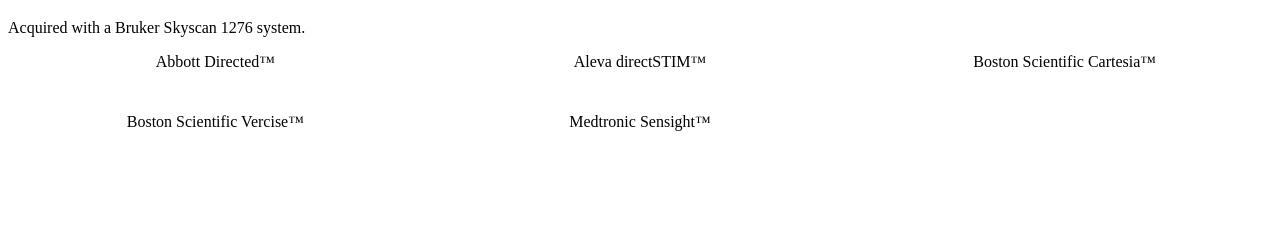
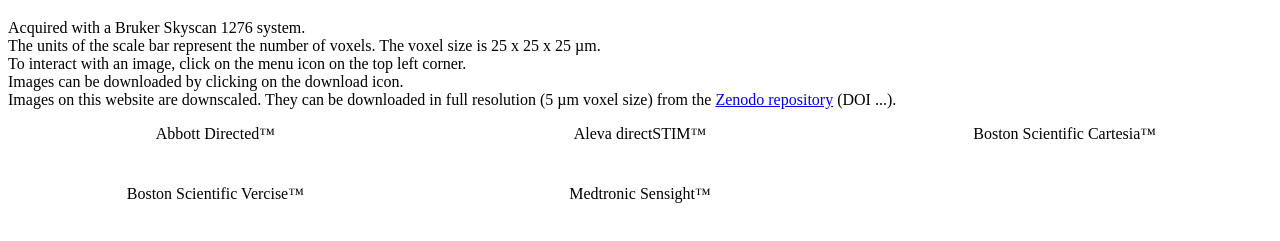
Before and after one commit to ACTIVgroup/DBS-lead-microCT, a plain HTML site: page index.html in a window 1280 px wide. Shown: the part 61-302 px from the top of the page. Drawn offline with Linux system fonts and the light colour scheme.

Commit message:
add description

```diff
--- a/index.html
+++ b/index.html
@@ -6,7 +6,17 @@
 <body>
 <h1>Micro-CT images of deep brain stimulation leads</h1>
 
-Acquired with a Bruker Skyscan 1276 system.
+Acquired with a Bruker Skyscan 1276 system.<br>
+
+The units of the scale bar represent the number of voxels. The voxel size is 25 x 25 x 25 &micro;m.<br>
+
+To interact with an image, click on the menu icon on the top left corner.<br>
+
+Images can be downloaded by clicking on the download icon.<br>
+
+Images on this website are downscaled. They can be downloaded in full resolution (5 &micro;m voxel size) from the <a href="https://help.zenodo.org/"> Zenodo repository</a> (DOI ...).<br>
+
+
 
 <style>
     .grid-container {
```
